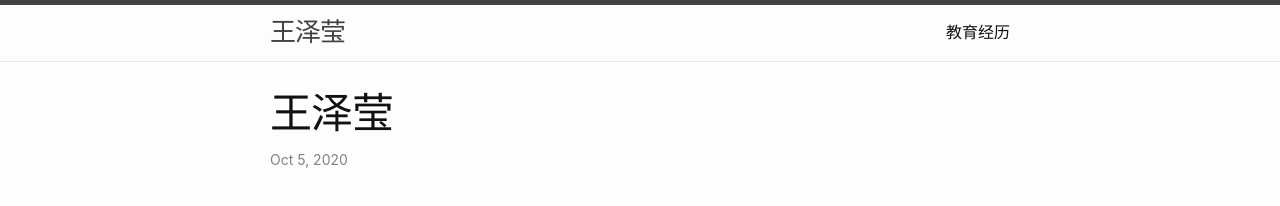
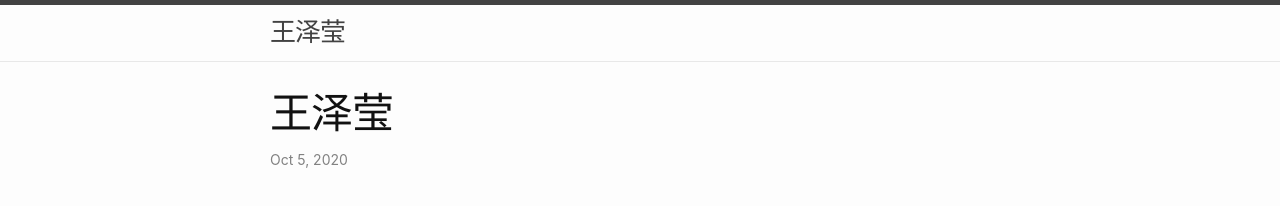
Before and after one commit to molly1018/molly1018.github.io, a Jekyll site: the page built from docs/_posts/2020-10-05-welcome-to-jekyll.markdown, in a window 1280 px wide. Shown: the top 206 px of the page. Built offline with Jekyll 4.4.1, drawn with Linux system fonts in a browser that asks for light colours.

Commit message:
rm header link

```diff
--- a/docs/_includes/header.html
+++ b/docs/_includes/header.html
@@ -20,7 +20,7 @@
           {%- for path in page_paths -%}
             {%- assign my_page = site.pages | where: "path", path | first -%}
             {%- if my_page.title -%}
-            <a class="page-link" href="{{ my_page.url | relative_url }}">{{ my_page.title | escape }}</a>
+            <!-- <a class="page-link" href="{{ my_page.url | relative_url }}">{{ my_page.title | escape }}</a> -->
             {%- endif -%}
           {%- endfor -%}
         </div>
```
Also changed, not shown: docs/index.md (+1 -0 lines).
